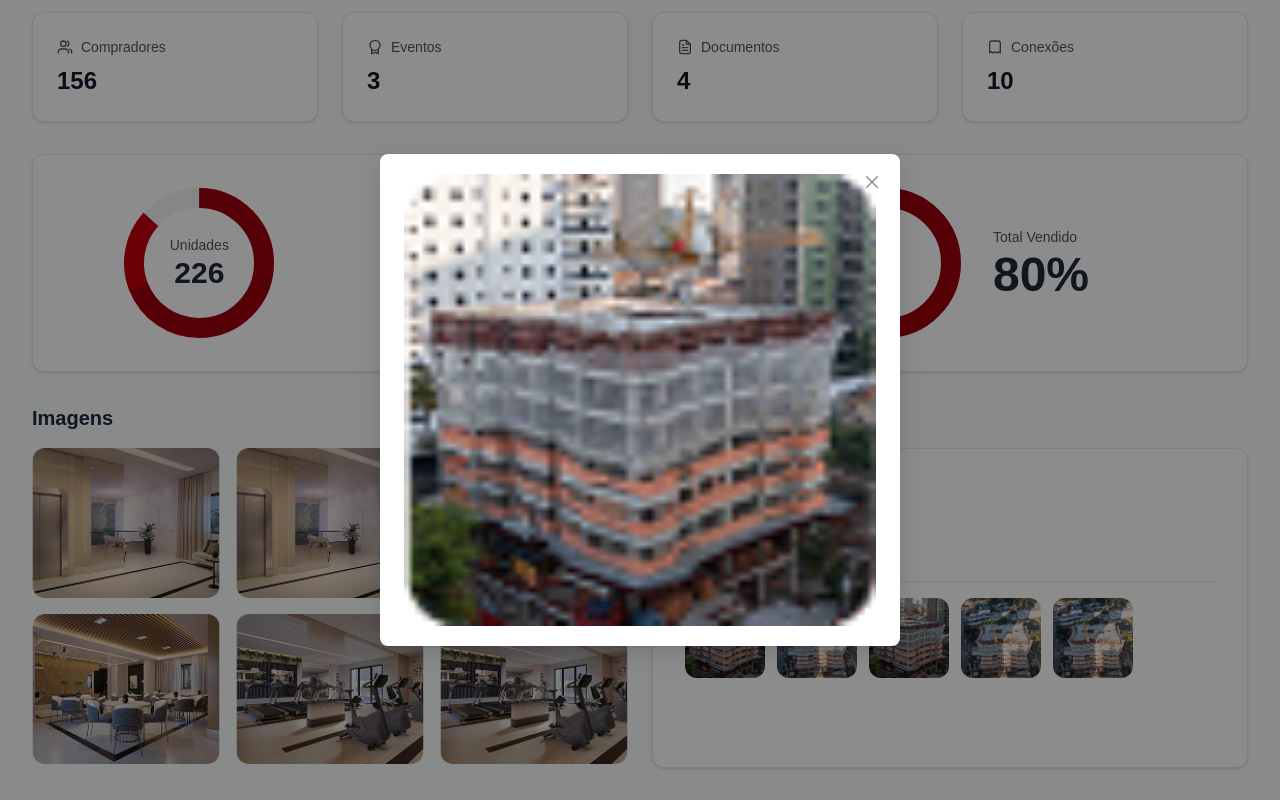
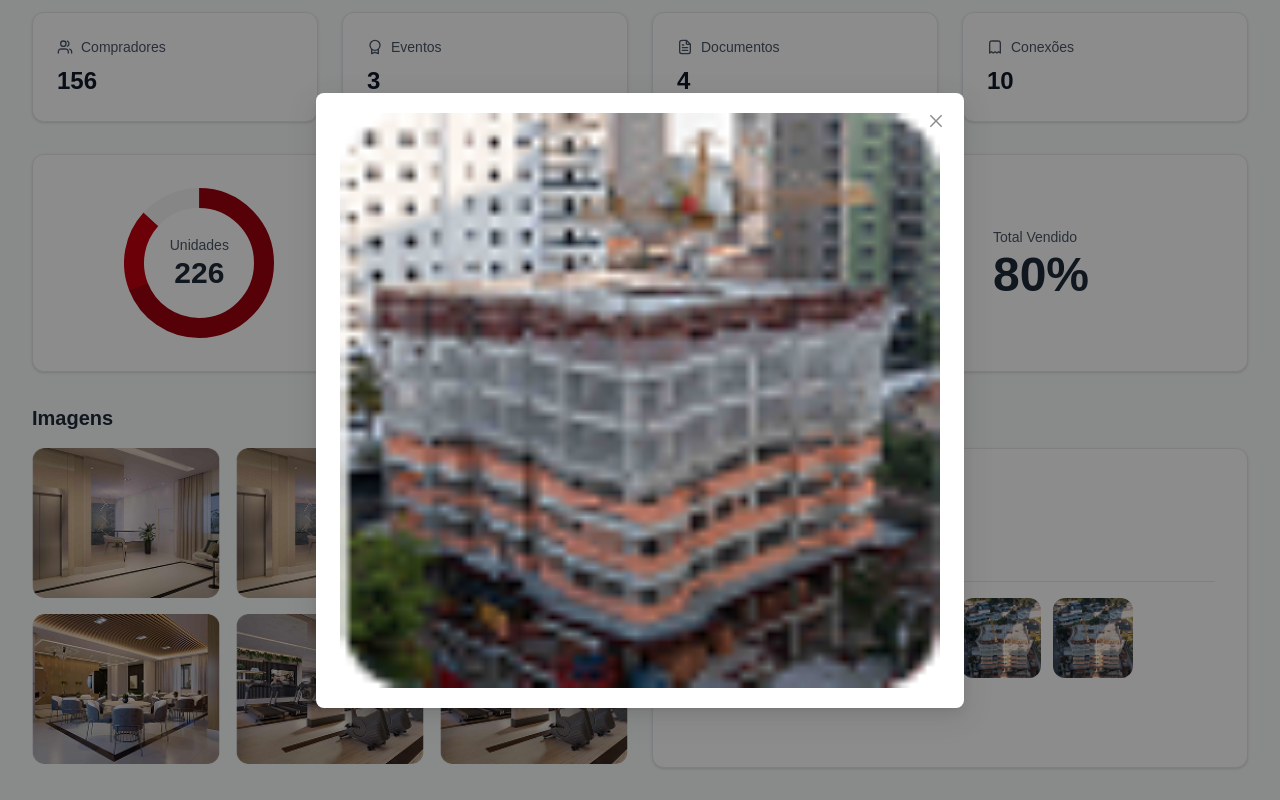
Before and after one commit to thuansilva/desafio-contrutora-patriani, a Next.js app: page / in a window 1280 px wide. Both pictures are taken after a click on the element 725 px from the left and 1216 px from the top of the page. Shown: the part 578-1378 px from the top of the page. Built offline with nearby package versions, Linux system fonts and the light colour scheme.

Commit message:
fix: Ajusta estilo do modal para centralizar o conteúdo

```diff
--- a/src/app/components/constructionProgress.tsx
+++ b/src/app/components/constructionProgress.tsx
@@ -53,7 +53,7 @@ const ConstructionProgress: React.FC = () => {
         onCancel={closeModal}
         footer={null}
         centered
-        bodyStyle={{ padding: 0, display: "flex", justifyContent: "center" }}
+        width={"auto"}
       >
         {selectedImage && (
           <img
```
